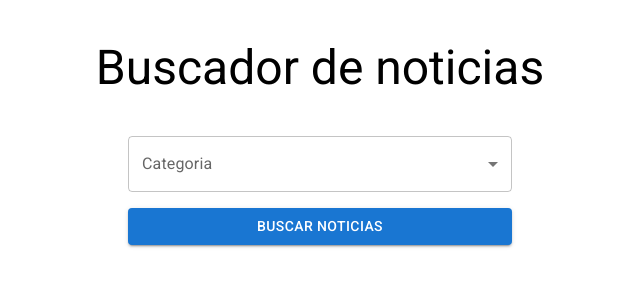
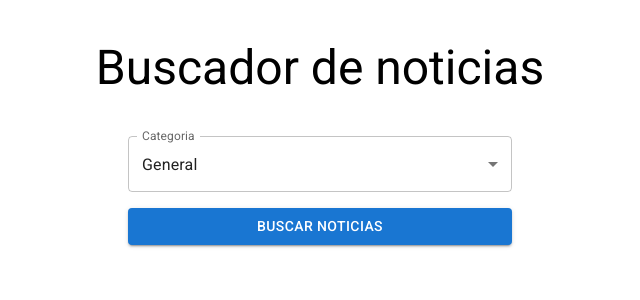
Before and after one commit to danielmateu/noticias-app, a React (Vite) app: page / in a window 1280 px wide. Shown: the top 300 px of the page, without its empty margins (320-960 px from the left). Built offline with nearby package versions, Linux system fonts and the light colour scheme; a web font is replaced by a local one.

Commit message:
Detectando la categoria seleccionada

```diff
--- a/src/App.jsx
+++ b/src/App.jsx
@@ -1,5 +1,6 @@
 import { Container, Grid, Typography } from "@mui/material"
 import { Formulario } from "./components/Formulario"
+import { NoticiasProvider } from "./context/NoticiasProvider"
 
 
 
@@ -7,6 +8,8 @@ function App() {
 
 
   return (
+    <NoticiasProvider>
+
       <Container>
         <header>
           <Typography
@@ -30,6 +33,7 @@ function App() {
         </Grid>
 
       </Container>
+    </NoticiasProvider>
   )
 }
 
--- a/src/components/Formulario.jsx
+++ b/src/components/Formulario.jsx
@@ -1,4 +1,5 @@
 import { Box, Button, FormControl, InputLabel, MenuItem, Select } from "@mui/material"
+import { useNoticias } from "../hooks/useNoticias"
 
 const CATEGORIAS = [
     { value: 'general', label: 'General' },
@@ -12,7 +13,7 @@ const CATEGORIAS = [
 
 export const Formulario = () => {
 
-
+    const { categoria, handleChangeCategoria } = useNoticias()
 
     return (
         <form>
@@ -20,6 +21,8 @@ export const Formulario = () => {
                 <InputLabel>Categoria</InputLabel>
                 <Select
                     label='Categoria'
+                    onChange={handleChangeCategoria}
+                    value={categoria}
                 >
                     {CATEGORIAS.map(categoria => (
                         <MenuItem
--- /dev/null
+++ b/src/context/NoticiasProvider.jsx
@@ -0,0 +1,30 @@
+import { createContext, useEffect, useState } from 'react'
+
+
+const NoticiasContext = createContext();
+
+const NoticiasProvider = ({ children }) => {
+
+    const [categoria, setCategoria] = useState('general')
+
+    const handleChangeCategoria = (e) => {
+        setCategoria(e.target.value);
+    }
+
+    return (
+        <NoticiasContext.Provider
+            value={{
+                categoria,
+                handleChangeCategoria,
+            }}
+        >
+            {children}
+        </NoticiasContext.Provider>
+    )
+}
+
+export {
+    NoticiasProvider
+}
+
+export default NoticiasContext
--- /dev/null
+++ b/src/hooks/useNoticias.jsx
@@ -0,0 +1,6 @@
+import { useContext } from "react";
+import NoticiasContext from "../context/NoticiasProvider";
+
+export const useNoticias = () => {
+    return useContext(NoticiasContext)
+}
```
Lines whose indentation alone changed are shown as unchanged.
